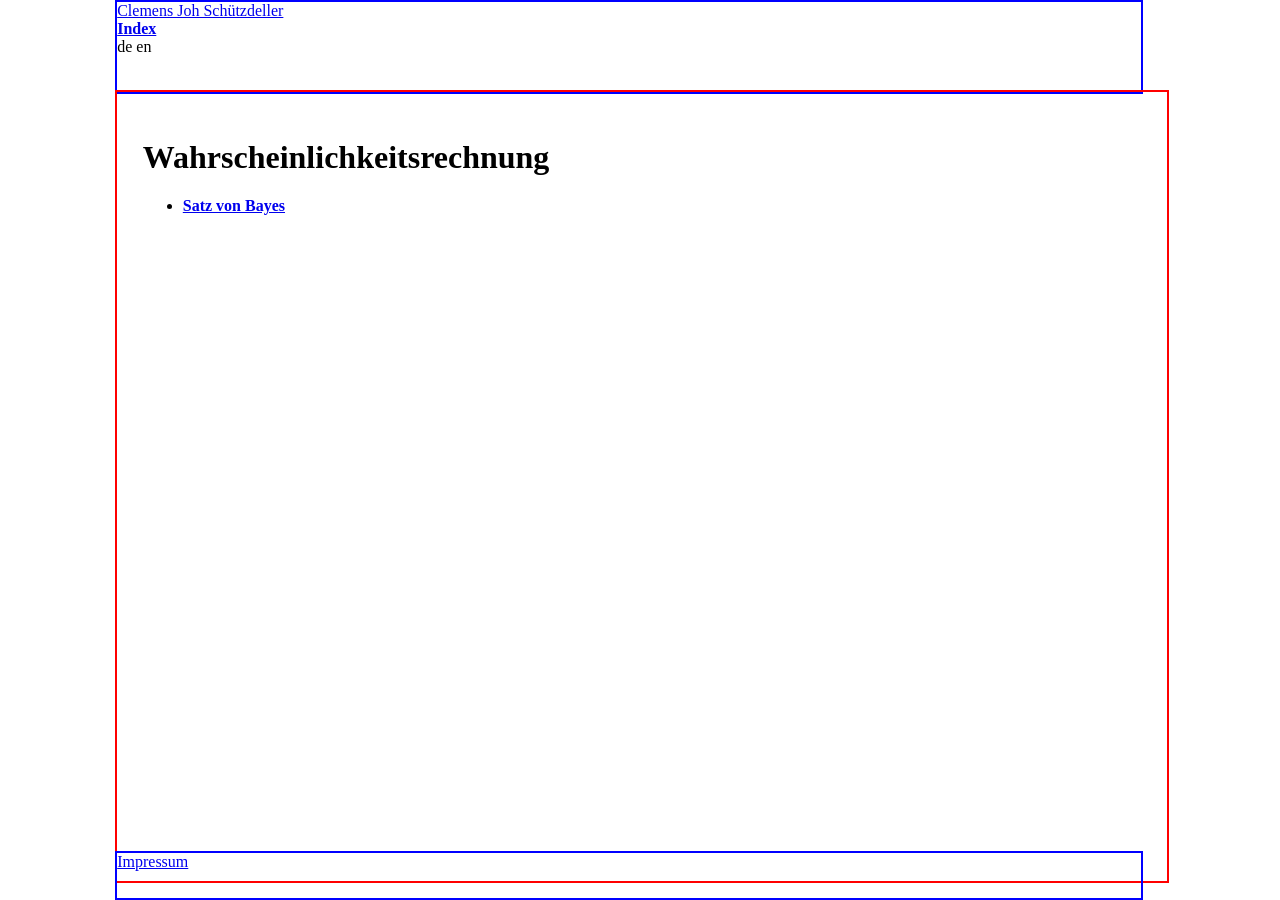
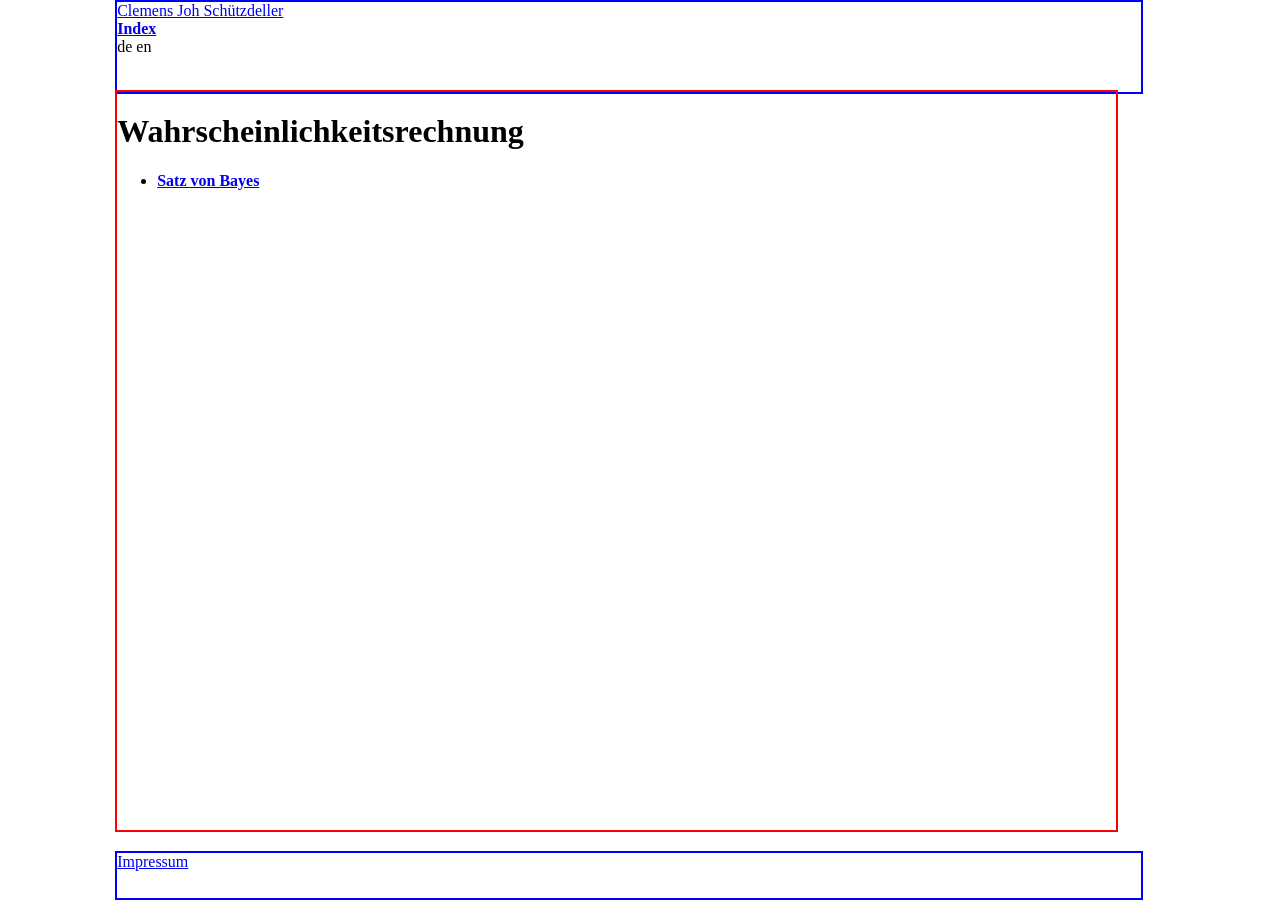
Before and after one commit to cs-LA/home, a Jekyll site: the page built from Wahrscheinlichkeitsrechnung.md, in a window 1280 px wide. Built offline with Jekyll 4.4.1, drawn with Linux system fonts in a browser that asks for light colours; our own code applies the rules of GitHub Pages for plain Markdown files.

Commit message:
Update screenLayout.css

```diff
--- a/styles/screenLayout.css
+++ b/styles/screenLayout.css
@@ -10,9 +10,9 @@ body{
   border: 2px solid blue;
 }
 #header{
+  height: 10vh;
   top: 0;
-  height: 10vh;
-  }
+}
 #footer{
   height: 5vh;
   bottom: 0;
@@ -20,11 +20,10 @@ body{
 
 #content{
   position: fixed;
+  height: 82vh;
   top: 10vh;
-  height: 82vh;
+  width: 78vw;
   left: 9vw;
-  width: 78vw;
-  padding: 2vw;
   overflow: auto;
   border: 2px solid red;
 }
```
